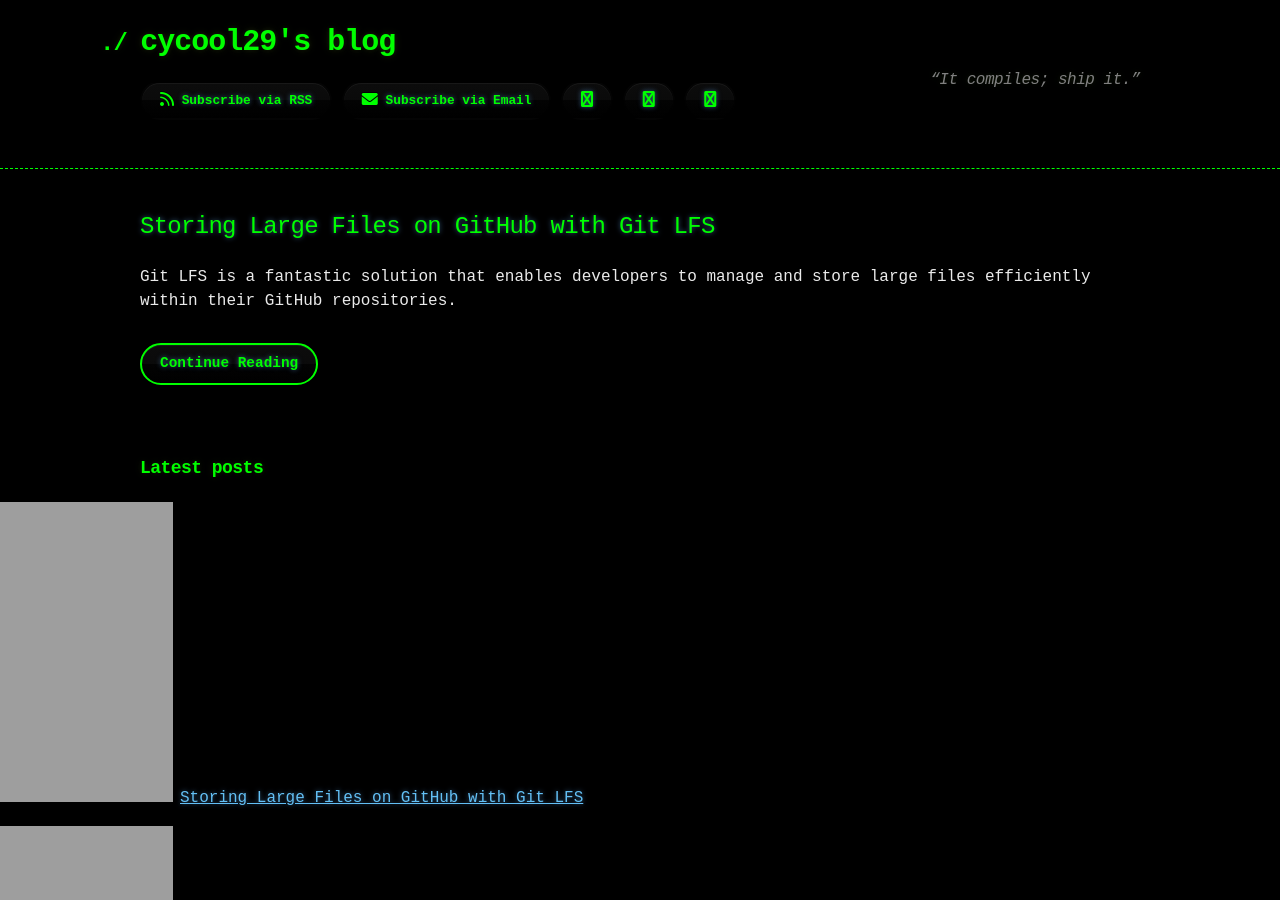
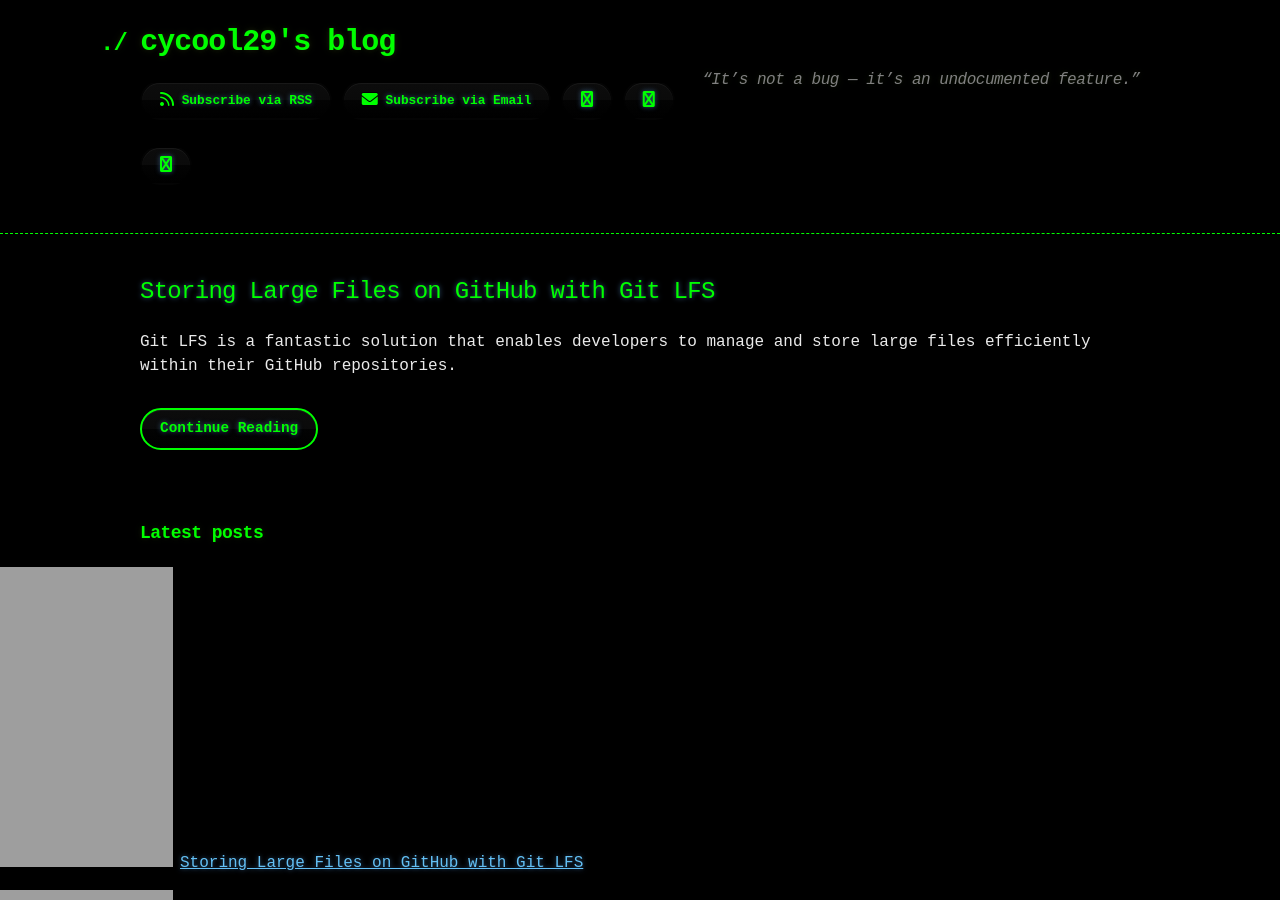
Before and after one commit to cycool29/cycool29.github.io, a Jekyll site: the page built from index.md, in a window 1280 px wide and 900 px high. Built offline with Jekyll 4.4.1, drawn with Linux system fonts in a browser that asks for light colours; a style sheet for code colours, icons or effects is not loaded.

Commit message:
Update quotes

```diff
--- a/_config.yml
+++ b/_config.yml
@@ -1,5 +1,5 @@
 title: cycool29's blog
-description: "“It compiles; ship it.” "
+description: "“It’s not a bug — it’s an undocumented feature.” "
 bio: A high school student. Intermediate in Python, Git, Bash. Learning JavaScript. He/Him. "
 author: cycool29
 url: https://cycool29.github.io
```
